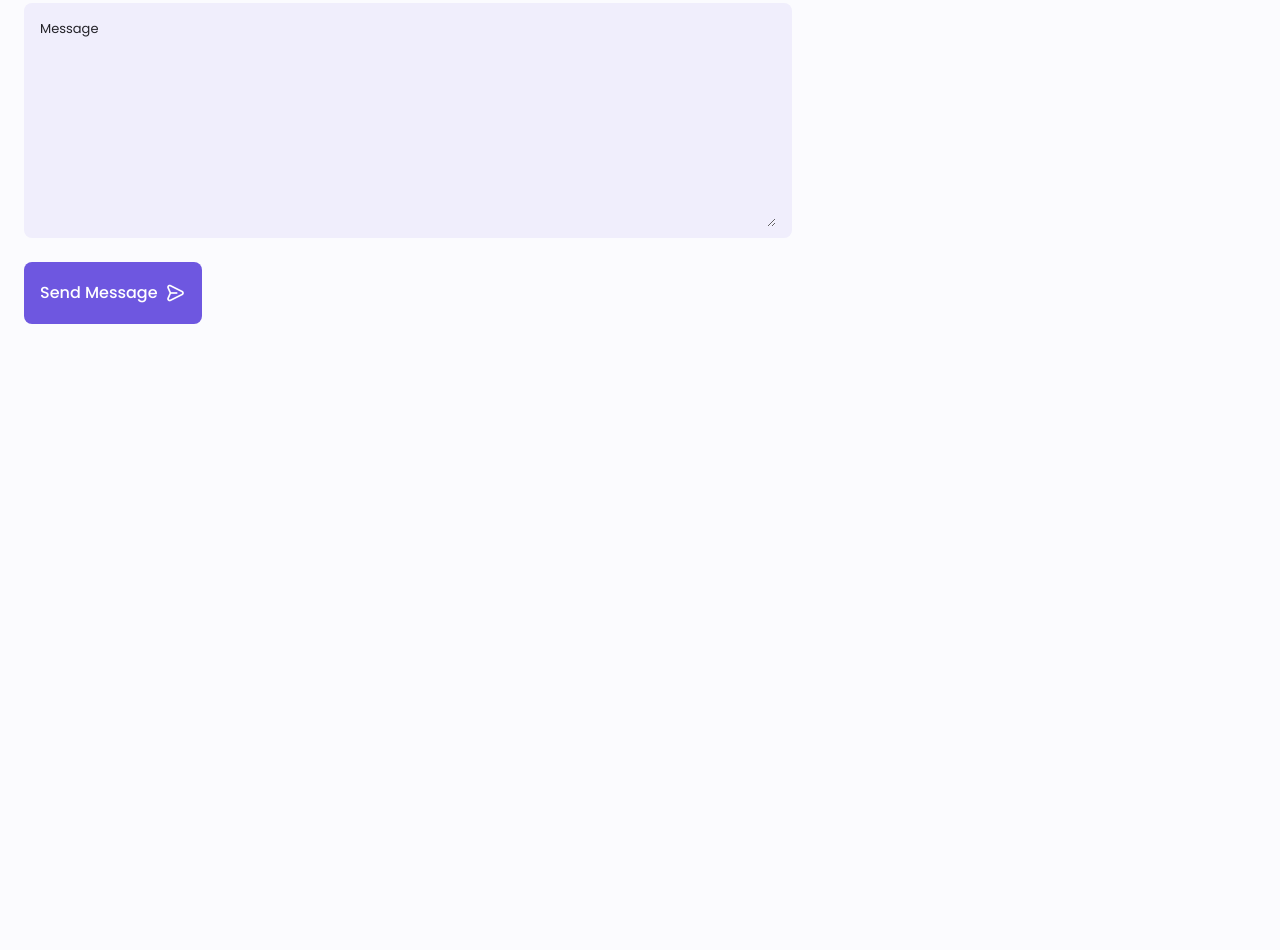
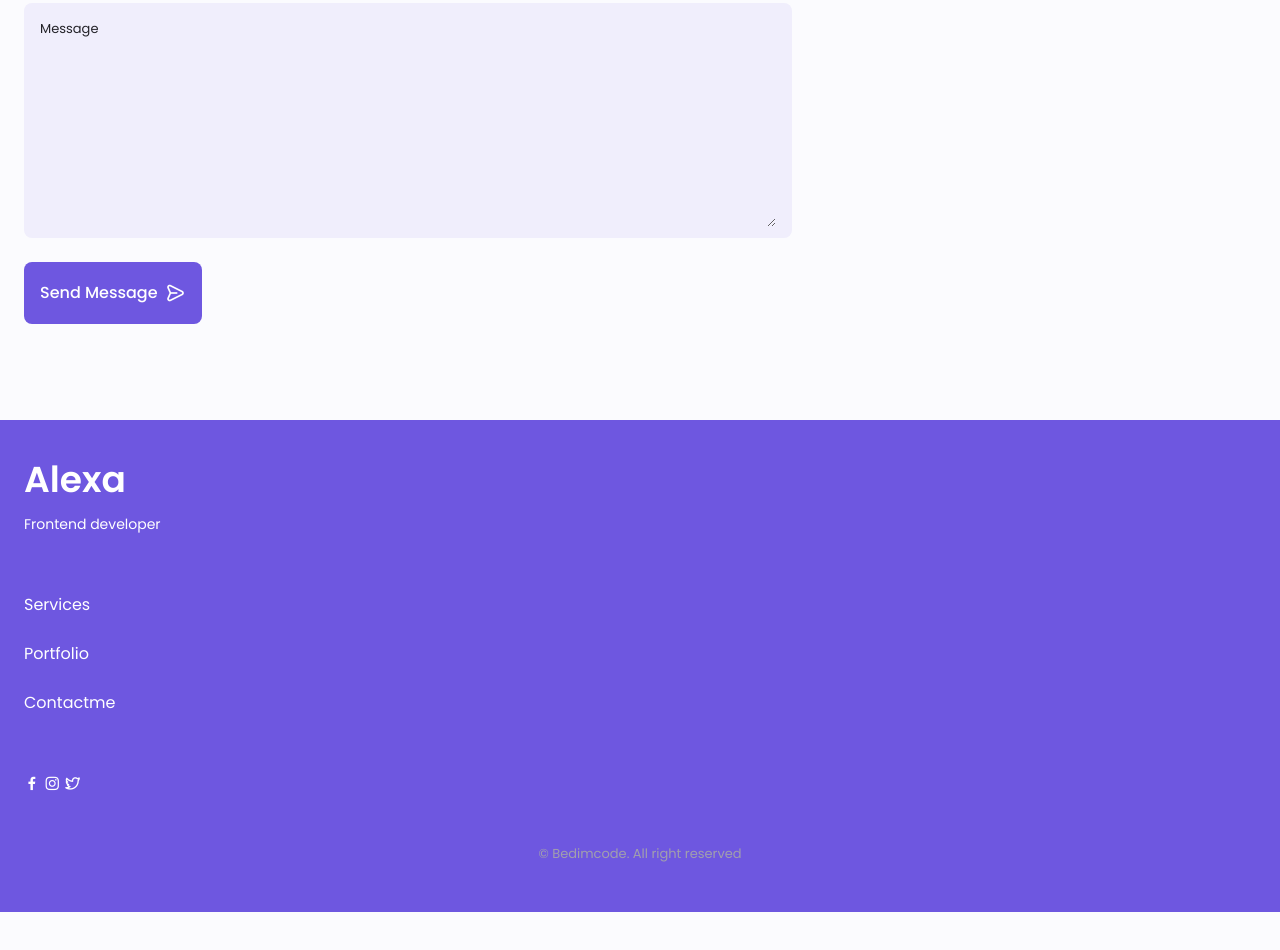
Before and after one commit to minho00123/personal-portfolio-website2-Bedimcode, a plain HTML site: page index.html in a window 1280 px wide. Shown: the part 5688-6638 px from the top of the page. Before the commit the page ends 6124 px from the top, so only its background shows below. Drawn offline with nearby package versions, Linux system fonts and the light colour scheme.

Commit message:
feat: add Footer Section

```diff
--- a/assets/css/styles.css
+++ b/assets/css/styles.css
@@ -888,6 +888,55 @@ img {
 }
 
 /*==================== FOOTER ====================*/
+.footer {
+  padding-top: 2rem;
+}
+
+.footer__container {
+  row-gap: 3.5rem;
+}
+
+.footer__bg {
+  background-color: var(--first-color-second);
+  padding: 2rem 0 3rem;
+}
+
+.footer__title {
+  font-size: var(--h1-font-size);
+  margin-bottom: var(--mb-0-25);
+}
+
+.footer__subtitle {
+  font-size: var(--small-font-size);
+}
+
+.footer__links {
+  display: flex;
+  flex-direction: column;
+  row-gap: 1.5rem;
+}
+
+.footer__link:hover {
+  color: var(--first-color-lighter);
+}
+
+.footer__social:hover {
+  color: var(--first-color-lighter);
+}
+
+.footer__copy {
+  font-size: var(--smaller-font-size);
+  text-align: center;
+  color: var(--text-color-light);
+  margin-top: var(--mb-3);
+}
+
+.footer__title,
+.footer__subtitle,
+.footer__link,
+.footer__social {
+  color: #fff;
+}
 
 /*========== SCROLL UP ==========*/
 
--- a/index.html
+++ b/index.html
@@ -991,7 +991,56 @@
     </main>
 
     <!--==================== FOOTER ====================-->
-    <footer class="footer"></footer>
+    <footer class="footer">
+      <div class="footer__bg">
+        <div class="footer__container container grid">
+          <div>
+            <h1 class="footer__title">Alexa</h1>
+            <span class="footer__subtitle">Frontend developer</span>
+          </div>
+
+          <ul class="footer__links">
+            <li>
+              <a href="#services" class="footer__link">Services</a>
+            </li>
+            <li>
+              <a href="#portfolio" class="footer__link">Portfolio</a>
+            </li>
+            <li>
+              <a href="#contact" class="footer__link">Contactme</a>
+            </li>
+          </ul>
+
+          <div class="footer__socials">
+            <a
+              href="https://www.facebook.com/"
+              target="_blank"
+              class="footer__social"
+            >
+              <i class="uil uil-facebook-f"></i>
+            </a>
+
+            <a
+              href="https://www.instagram.com/"
+              target="_blank"
+              class="footer__social"
+            >
+              <i class="uil uil-instagram"></i>
+            </a>
+
+            <a
+              href="https://twitter.com/"
+              target="_blank"
+              class="footer__social"
+            >
+              <i class="uil uil-twitter-alt"></i>
+            </a>
+          </div>
+        </div>
+
+        <p class="footer__copy">&#169; Bedimcode. All right reserved</p>
+      </div>
+    </footer>
 
     <!--==================== SCROLL TOP ====================-->
 
```
